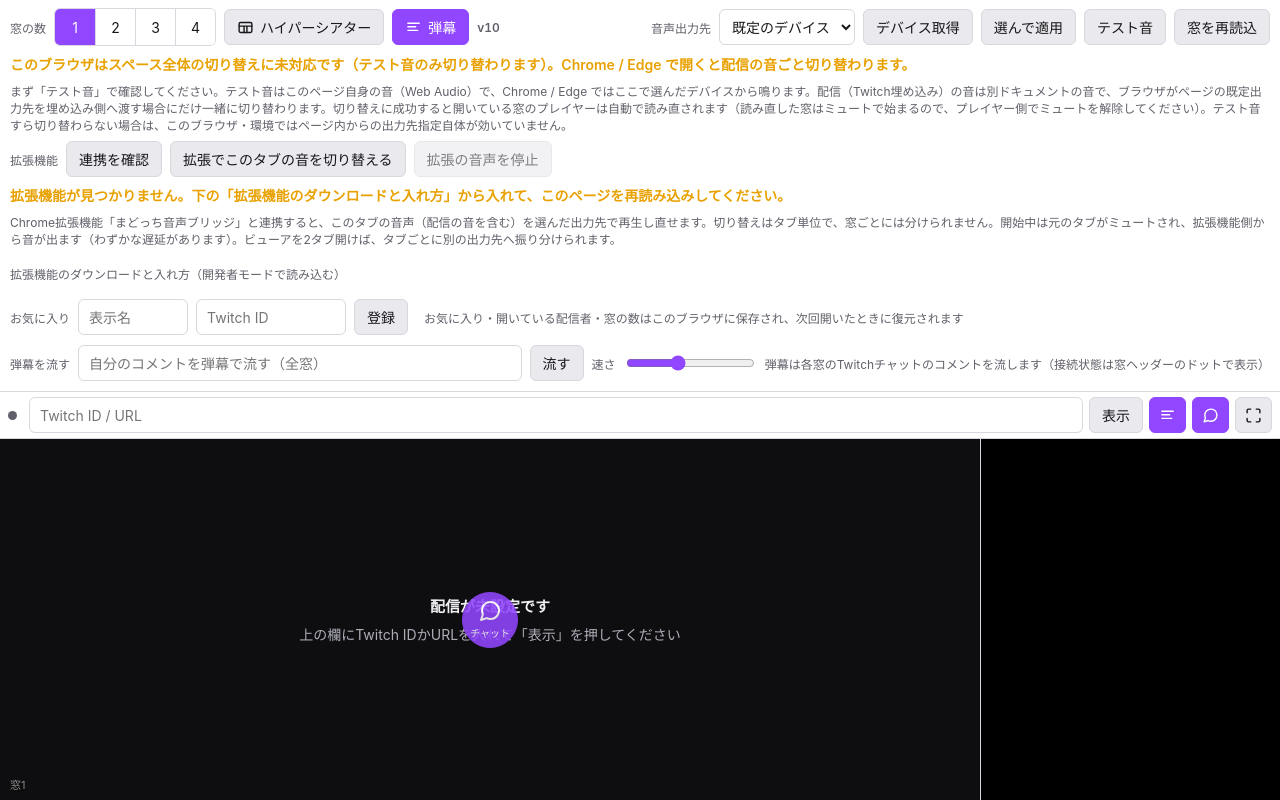
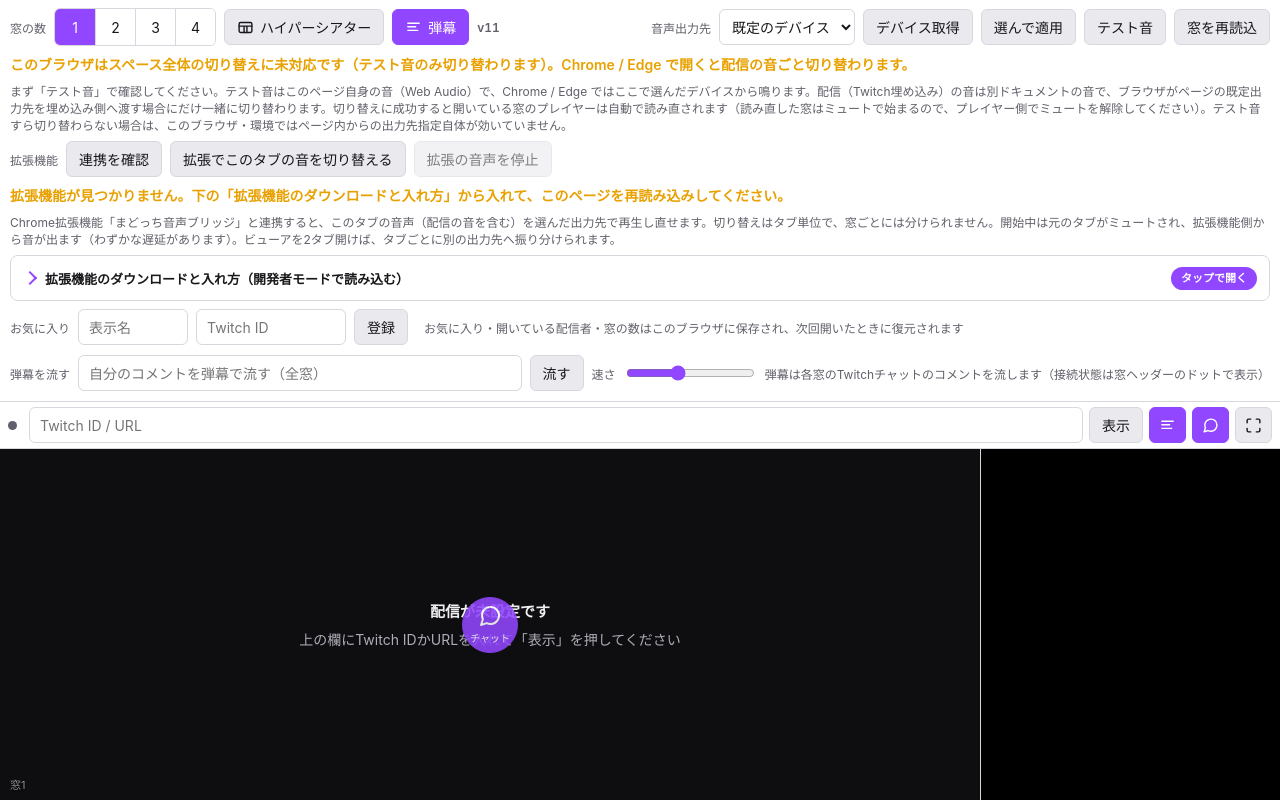
Before and after one commit to shu1515/madocchi-re, a plain HTML site: page index.html in a window 1280 px wide. Drawn offline with Linux system fonts and the light colour scheme.

Commit message:
折りたたみの見た目を分かりやすく変更 v11 by Muse

```diff
--- a/index.html
+++ b/index.html
@@ -244,14 +244,65 @@
       #extStatus.ok { color: var(--ok); }
       #extStatus.warn { color: var(--warn); }
       #extStatus.bad { color: var(--live); }
-      .ext-details { flex-basis: 100%; }
-      .ext-details summary { cursor: pointer; color: var(--muted); font-size: 12px; min-height: 36px; display: flex; align-items: center; }
-      .ext-details ol { margin: 4px 0 8px; padding-left: 20px; color: var(--muted); font-size: 12px; line-height: 1.7; }
+      .ext-details {
+        flex-basis: 100%;
+        border: 1px solid var(--line);
+        border-radius: 8px;
+        background: var(--panel-2);
+      }
+      .ext-details summary {
+        cursor: pointer;
+        list-style: none;
+        color: var(--text);
+        font-size: 13px;
+        font-weight: 700;
+        min-height: 44px;
+        display: flex;
+        align-items: center;
+        gap: 10px;
+        padding: 8px 12px;
+        background: var(--panel);
+        border-radius: 7px;
+        user-select: none;
+        -webkit-user-select: none;
+      }
+      .ext-details[open ] summary { border-radius: 7px 7px 0 0; }
+      .ext-details summary::-webkit-details-marker { display: none; }
+      .ext-details summary::before {
+        content: "";
+        flex: none;
+        width: 8px; height: 8px;
+        border-right: 2.5px solid var(--accent);
+        border-bottom: 2.5px solid var(--accent);
+        transform: rotate(-45deg);
+        transition: transform .18s ease;
+        margin-left: 2px;
+      }
+      .ext-details[open ] summary::before { transform: rotate(45deg); }
+      .ext-details summary::after {
+        content: "タップで開く";
+        margin-left: auto;
+        flex: none;
+        font-size: 11px;
+        font-weight: 700;
+        line-height: 1;
+        color: var(--accent-text);
+        background: var(--accent);
+        border-radius: 999px;
+        padding: 6px 10px;
+      }
+      .ext-details[open ] summary::after { content: "タップで閉じる"; }
+      .ext-details summary:hover { background: var(--chip); }
+      .ext-details summary:focus-visible { outline: 2px solid var(--accent); outline-offset: -2px; }
+      .ext-details[open ] summary { border-bottom: 1px solid var(--line); }
+      .ext-details ol { margin: 8px 0; padding-left: 32px; padding-right: 12px; color: var(--muted); font-size: 12px; line-height: 1.7; }
+      .ext-details .ext-files { margin-left: 12px; margin-right: 12px; }
+      .ext-details > .note { display: block; padding: 0 12px 10px; }
       .ext-files { display: flex; gap: 6px; flex-wrap: wrap; margin: 6px 0; }
       .ext-files button { min-height: 32px; font-size: 12px; }
       .err { border-color: var(--live) !important; }
       @media (prefers-reduced-motion: reduce) {
-        .center-chat, #theaterExit { transition: none; }
+        .center-chat, #theaterExit, .ext-details summary::before { transition: none; }
       }
     </style>
   </head>
@@ -273,7 +324,7 @@
           <svg class="ic" viewBox="0 0 24 24" fill="none" stroke="currentColor" stroke-width="2" stroke-linecap="round"><path d="M4 6h16M4 11h11M4 16h14"/></svg>
           弾幕
         </button>
-        <span class="version" id="appVersion" title="ビルドのバージョン（変更が反映されたか確認するための目印）">v10</span>
+        <span class="version" id="appVersion" title="ビルドのバージョン（変更が反映されたか確認するための目印）">v11</span>
         <span class="spacer"></span>
         <label class="tlabel" for="sinkSel">音声出力先</label>
         <select id="sinkSel"><option value="">既定のデバイス</option></select>
```
